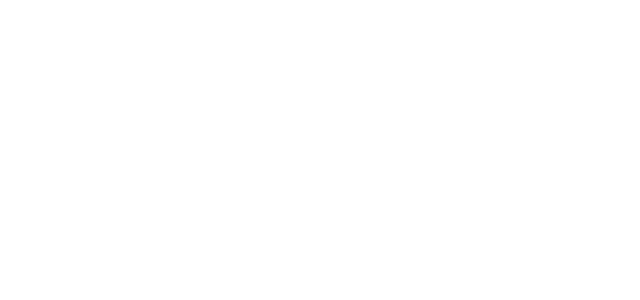
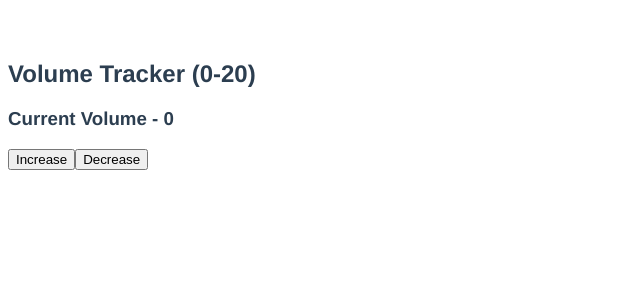
Before and after one commit to DataScientist2807/codevol_vuejs, a Vue app: page / in a window 1280 px wide. Shown: the top 300 px of the page, without its empty margins (0-640 px from the left). Built offline with nearby package versions, Linux system fonts and the light colour scheme.

Commit message:
Watchers

```diff
--- a/src/App.vue
+++ b/src/App.vue
@@ -1,7 +1,12 @@
 <!-- https://github.com/gopinav/Vue-3-Tutorials/blob/master/vue-fundamentals/src/App.vue -->
  <!-- Computed Properties are cached -->
 <template>
-
+  <h2>Volume Tracker (0-20)</h2>
+  <h3>Current Volume - {{ volume }}</h3>
+  <div>
+    <button @click="volume += 2">Increase</button>
+    <button @click="volume -= 2">Decrease</button>
+  </div>
 </template>
 
 <script>
@@ -13,10 +18,14 @@
     };
   },
   methods: {
-
   },
   computed: {
-    fullName: {
+  },
+  watch: {
+    volume(newValue, oldValue) {
+      if(newValue > oldValue && newValue === 16) {
+        alert('Listening to a high volume for a long time may damage your hearing')
+      }
     }
   }
 };
```
